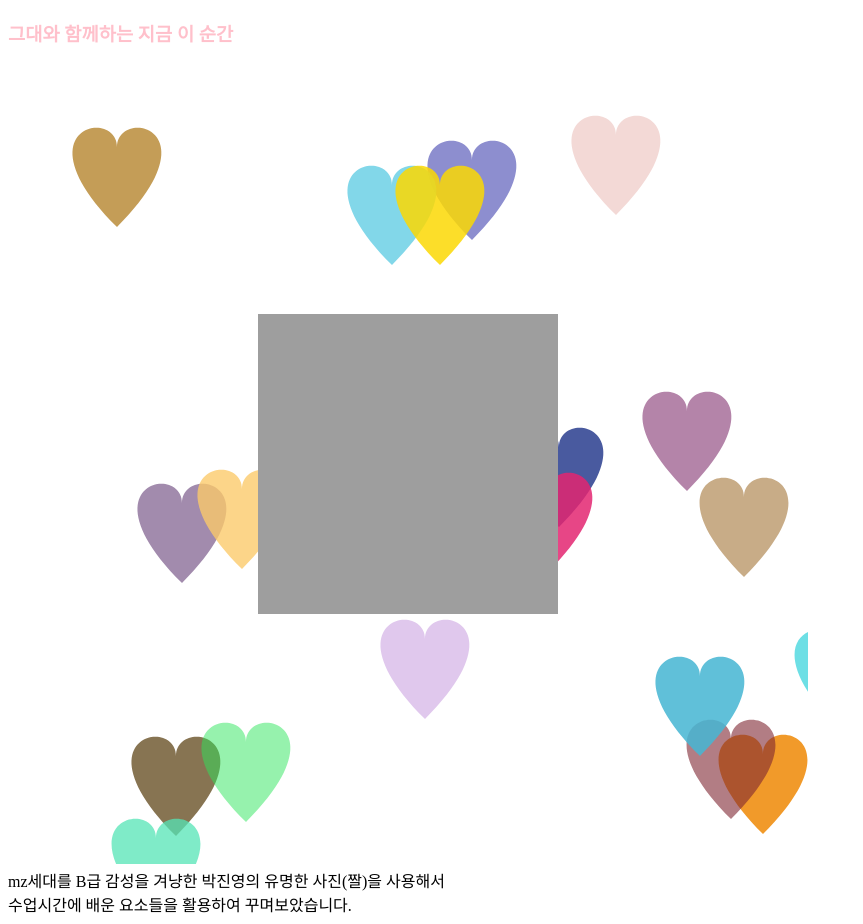
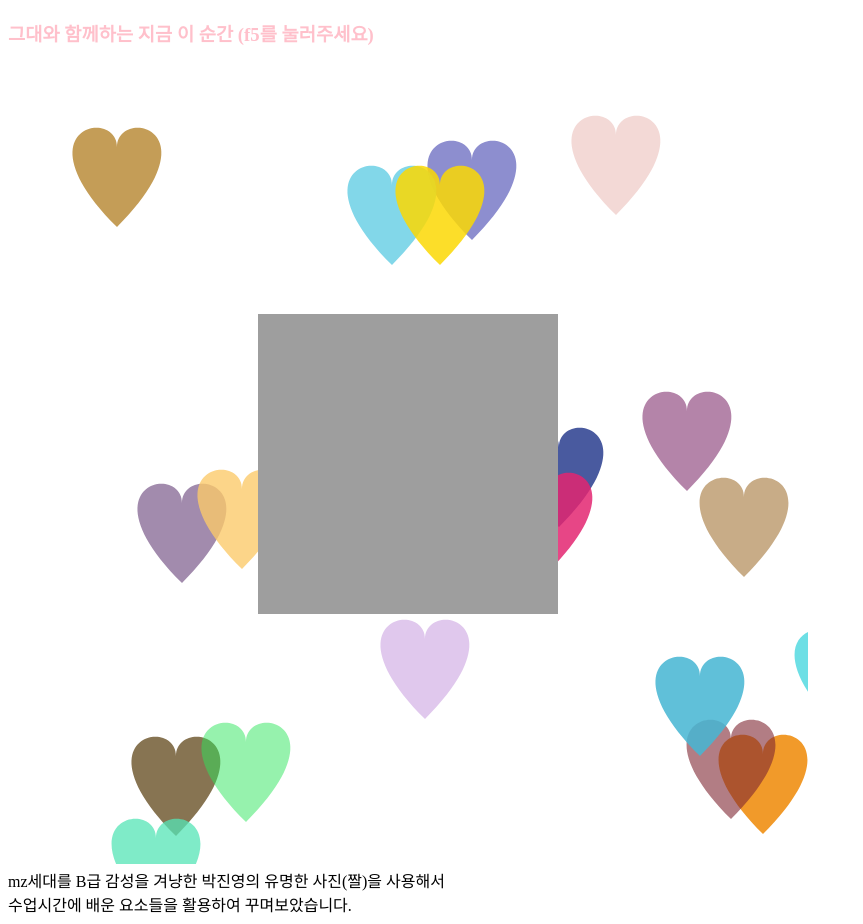
Before and after one commit to kimyjjj/javadesign, a plain HTML site: page index.html in a window 1280 px wide. Shown: the whole page, without its empty margins (0-863 px from the left). Drawn offline with Linux system fonts and the light colour scheme.

Commit message:
Update index.html

```diff
--- a/index.html
+++ b/index.html
@@ -7,7 +7,7 @@
 </head>
 
 <body>
-<h3 style="color: pink;">그대와 함께하는 지금 이 순간</h3>
+<h3 style="color: pink;">그대와 함께하는 지금 이 순간 (f5를 눌러주세요)</h3>
    <canvas id="myCanvas" width="800px" height="800px">
    <script>
          var canvas = document.getElementById("myCanvas");
```
